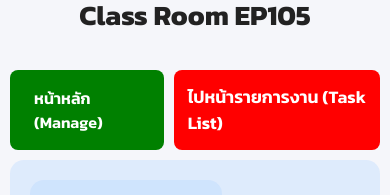
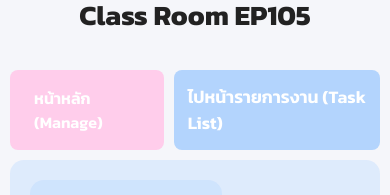
Before and after one commit to phatphoom/student-task-react, a Next.js app: page /Reports in a window 390 px wide. Shown: the part 166-361 px from the top of the page. Built offline with nearby package versions, Linux system fonts and the light colour scheme; no server answers.

Commit message:
fix: css responsive

```diff
--- a/src/app/globals.css
+++ b/src/app/globals.css
@@ -55,7 +55,7 @@ body {
 }
 
 .top-right-button {
-  top: 10px; /* เลื่อนลงจากบนหน้า 10px (แก้เป็นเลขที่ต้องการ) */
+  top: 80px; /* เลื่อนลงจากบนหน้า 10px (แก้เป็นเลขที่ต้องการ) */
   right: 20px; /* ชิดขวา 20px */
   display: flex;
   justify-content: flex-end;
@@ -291,21 +291,21 @@ body {
   }
 
   .nav-btn {
-    background: green;
+    background: rgb(255 205 235);
     color: white;
   }
 
   .nav-btn:hover {
-    background: rgb(0, 73, 0);
+    background: rgb(181, 86, 143);
   }
 
   .nav-btn2 {
-    background: red;
+    background: #b3d4fd;
     color: white;
   }
 
   .nav-btn2:hover {
-    background: rgb(68, 0, 0);
+    background: #5482bc;
   }
 
   .form-row {
```
